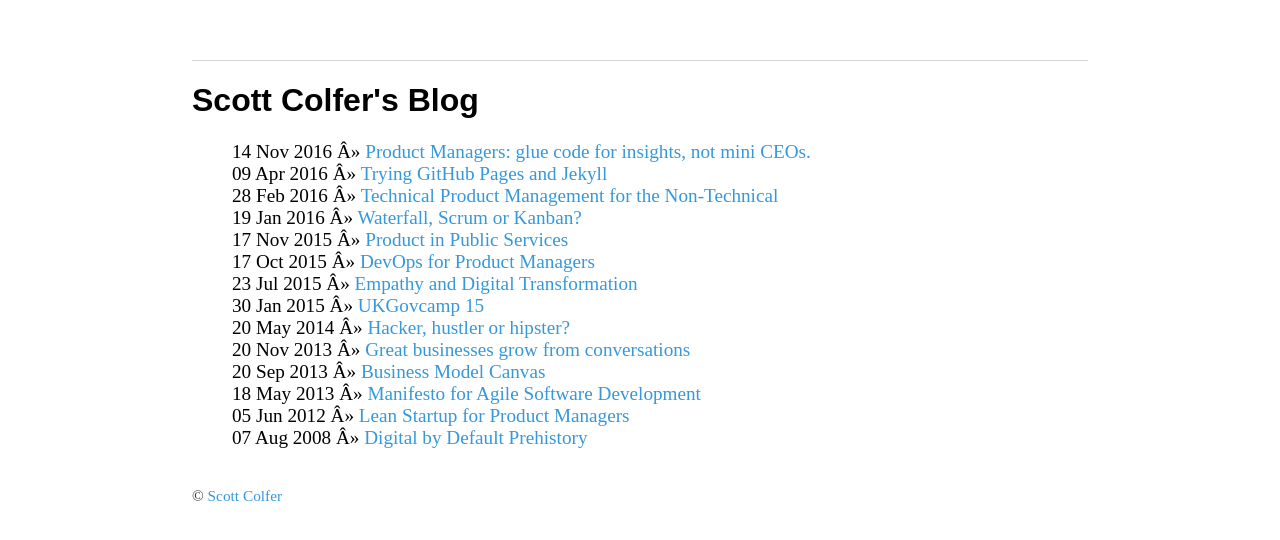
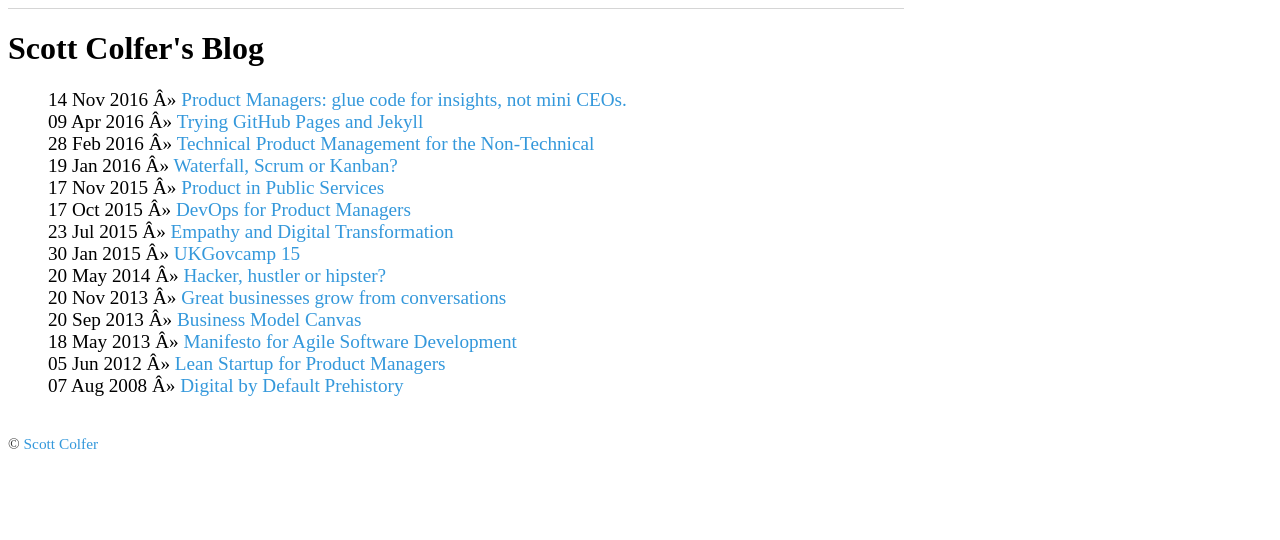
Before and after one commit to scottcolfer/scottcolfer.github.io, a Jekyll site: the page built from blog/index.html, in a window 1280 px wide. Shown: the top 540 px of the page. Built offline with Jekyll 4.4.1, drawn with Linux system fonts in a browser that asks for light colours.

Commit message:
Update main.css
Changed font family.

```diff
--- a/css/main.css
+++ b/css/main.css
@@ -1,10 +1,10 @@
 body {
+    "Helvetica Neue", Helvetica, Arial, sans-serif
     margin: 60px auto;
     width: 70%;
     border-top: 1px solid #d5d5d5;
 }
 nav ul, footer ul {
-    font-family: Arial, "Helvetica Neue", Helvetica, sans-serif;
     padding: 0px;
     list-style: none;
     font-weight: bold;
@@ -22,7 +22,6 @@ a:hover {
 }
 h1 {
     font-size: 2em;
-    font-family: Arial, "Helvetica Neue", Helvetica, sans-serif;
 }
 p {
     font-size: 1.2em;
```
